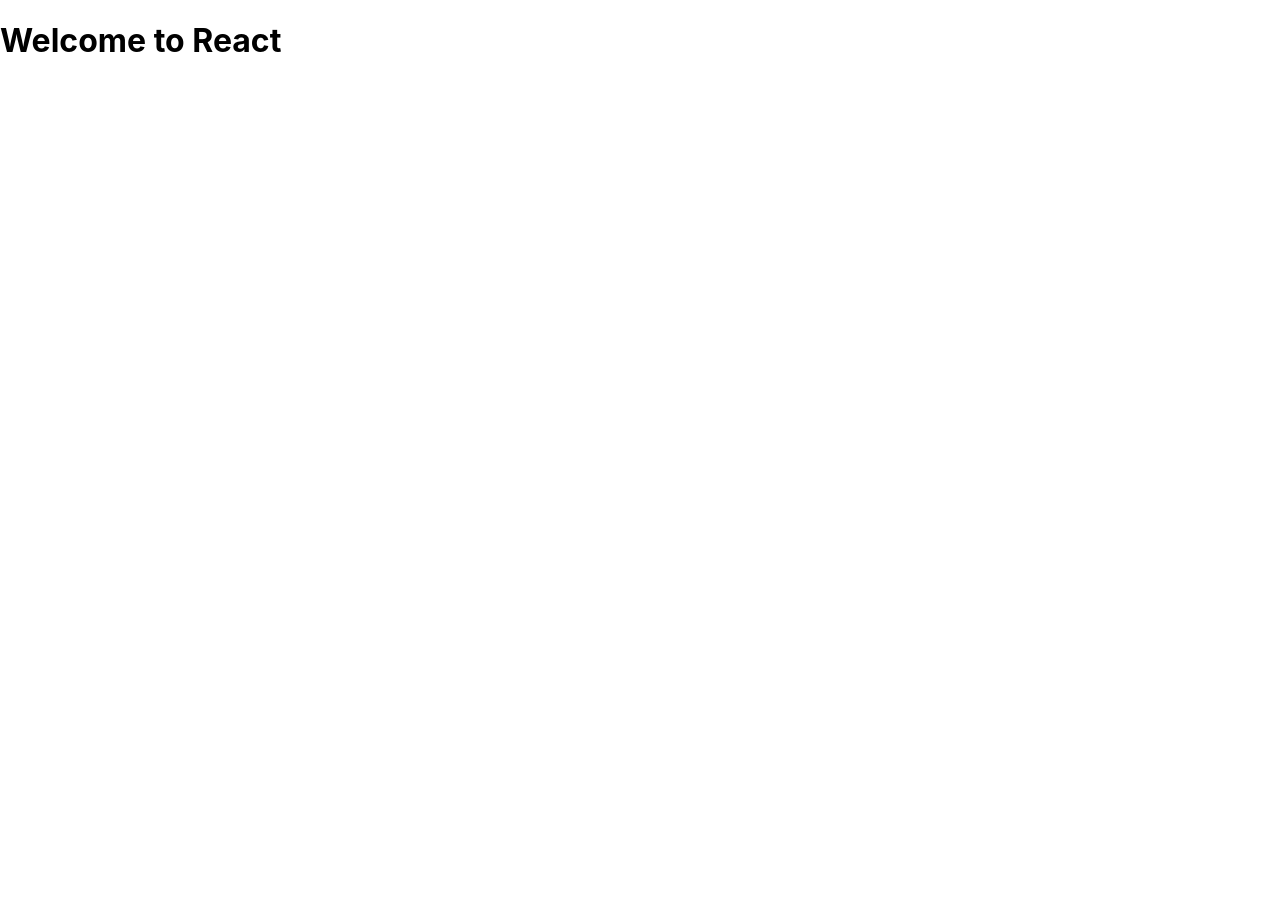
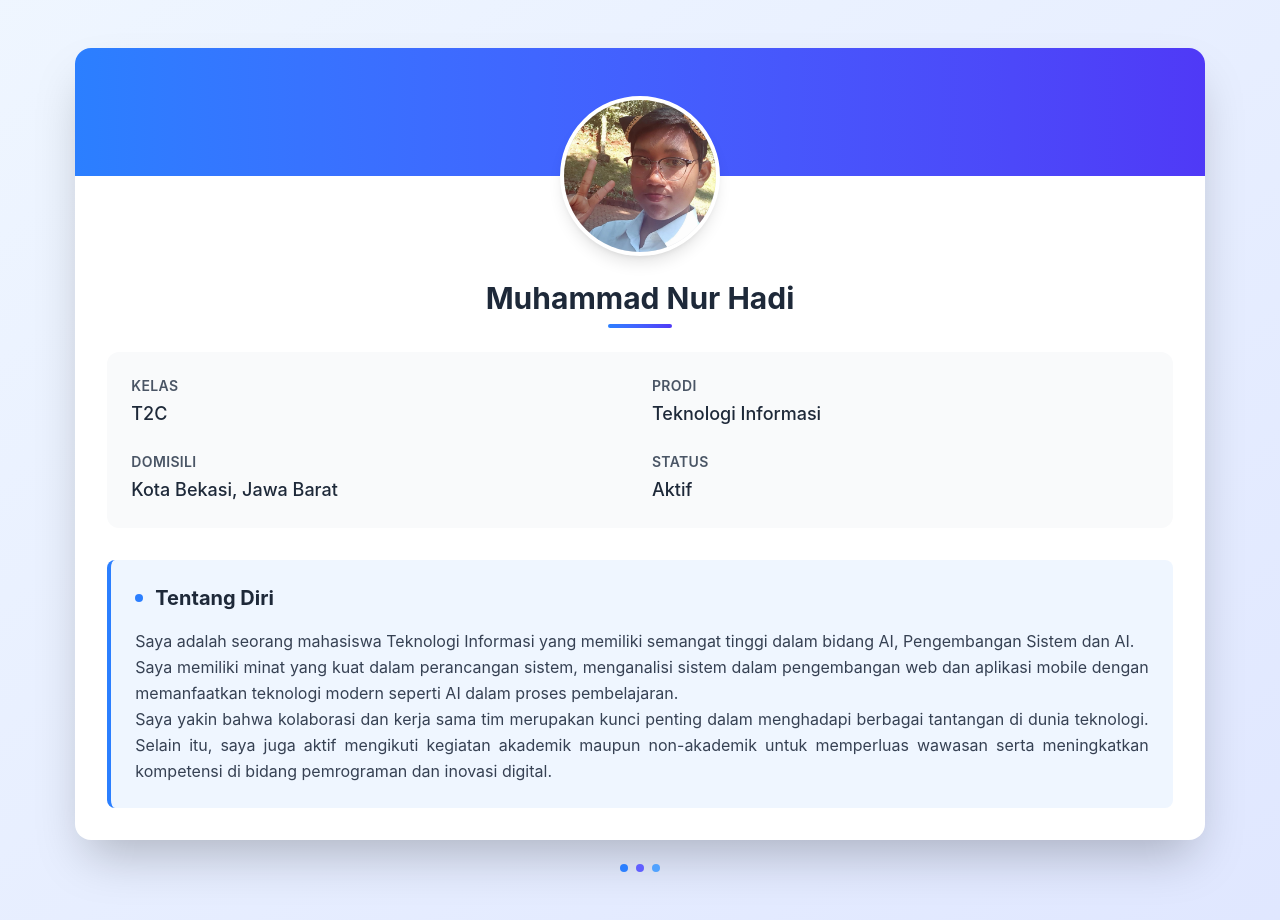
Before and after one commit to mnhmuhammadnurhadi-7/tugas_pweb, a React (Create React App) app: page / in a window 1280 px wide. Before the commit the page ends 800 px from the top, so only its background shows below. Built offline with nearby package versions, Linux system fonts and the light colour scheme.

Commit message:
jadi profil mnh

```diff
--- a/public/index.html
+++ b/public/index.html
@@ -24,7 +24,8 @@
       work correctly both with client-side routing and a non-root public URL.
       Learn how to configure a non-root public URL by running `npm run build`.
     -->
-    <title>React App</title>
+    <title>Profil Mahasiswa</title>
+    <script src="https://cdn.jsdelivr.net/npm/@tailwindcss/browser@4"></script>
   </head>
   <body>
     <noscript>You need to enable JavaScript to run this app.</noscript>
--- a/src/App.js
+++ b/src/App.js
@@ -1,12 +1,95 @@
-import logo from './logo.svg';
 import './App.css';
+import fotoProfil from './img_mnh/mnh.png';
 
 function App() {
   return (
+    <>
     <div >
-      <h1>Welcome to React</h1>
+      <Profil_mnh/>
     </div>
+    </>
+
   );
 }
+function Profil_mnh(){
+  const nama = "Muhammad Nur Hadi";
+
+  return (
+    <div className="min-h-screen bg-gradient-to-br from-blue-50 to-indigo-100 py-12 px-4 sm:px-6">
+      <div className="max-w-11/12 mx-auto">
+        {/* Card Utama */}
+        <div className="bg-white rounded-2xl shadow-2xl overflow-hidden">
+          {/* Header Background */}
+          <div className="h-32 bg-gradient-to-r from-blue-500 to-indigo-600"></div>
+          {/* Konten Profil */}
+          <div className="px-8 pb-8">
+            {/* Foto Profil */}
+            <div className="flex justify-center -mt-20 mb-6">
+              <div className="w-40 h-40 rounded-full border-4 border-white shadow-lg overflow-hidden bg-gray-200">
+                <img
+                  src={fotoProfil}
+                  alt="Foto Profil"
+                  className="w-full h-full object-cover"
+                />
+              </div>
+            </div>
+
+            {/* Nama */}
+            <h1 className="text-3xl font-bold text-center text-gray-800 mb-2">{nama}</h1>
+
+            {/* Divider */}
+            <div className="flex justify-center mb-6">
+              <div className="h-1 w-16 bg-gradient-to-r from-blue-500 to-indigo-600 rounded-full"></div>
+            </div>
+
+            {/* Info Grid */}
+            <div className="grid grid-cols-1 md:grid-cols-2 gap-6 mb-8 bg-gray-50 p-6 rounded-xl">
+              <div className="space-y-1">
+                <p className="text-sm text-gray-600 font-semibold uppercase tracking-wide">Kelas</p>
+                <p className="text-lg text-gray-800 font-medium">T2C</p>
+              </div>
+
+              <div className="space-y-1">
+                <p className="text-sm text-gray-600 font-semibold uppercase tracking-wide">Prodi</p>
+                <p className="text-lg text-gray-800 font-medium">Teknologi Informasi</p>
+              </div>
+
+              <div className="space-y-1">
+                <p className="text-sm text-gray-600 font-semibold uppercase tracking-wide">Domisili</p>
+                <p className="text-lg text-gray-800 font-medium">Kota Bekasi, Jawa Barat</p>
+              </div>
+
+              <div className="space-y-1">
+                <p className="text-sm text-gray-600 font-semibold uppercase tracking-wide">Status</p>
+                <p className="text-lg text-gray-800 font-medium">Aktif</p>
+              </div>
+            </div>
+
+            {/* Tentang Diri */}
+            <div className="bg-blue-50 border-l-4 border-blue-500 p-6 rounded-lg">
+              <h2 className="text-xl font-bold text-gray-800 mb-4 flex items-center">
+                <span className="w-2 h-2 bg-blue-500 rounded-full mr-3"></span>
+                Tentang Diri
+              </h2>
+              <p className="text-gray-700 leading-relaxed text-justify">
+                Saya adalah seorang mahasiswa Teknologi Informasi yang memiliki semangat tinggi dalam bidang AI, Pengembangan Sistem dan AI.<br/>
+                Saya memiliki minat yang kuat dalam perancangan sistem, menganalisi sistem dalam pengembangan web dan aplikasi mobile dengan memanfaatkan teknologi modern seperti AI dalam proses pembelajaran. <br/>
+                Saya yakin bahwa kolaborasi dan kerja sama tim merupakan kunci penting dalam menghadapi berbagai tantangan di dunia teknologi. Selain itu, saya juga aktif mengikuti kegiatan akademik maupun non-akademik untuk memperluas wawasan serta meningkatkan kompetensi di bidang pemrograman dan inovasi digital.
+              </p>
+            </div>
+          </div>
+        </div>
+
+        {/* Dekorasi Bottom */}
+        <div className="flex justify-center gap-2 mt-6">
+          <div className="w-2 h-2 bg-blue-500 rounded-full"></div>
+          <div className="w-2 h-2 bg-indigo-500 rounded-full"></div>
+          <div className="w-2 h-2 bg-blue-400 rounded-full"></div>
+        </div>
+      </div>
+    </div>
+  )
+}
+
 
 export default App;
```
Also changed, not shown: src/img_mnh/mnh.png (added).
